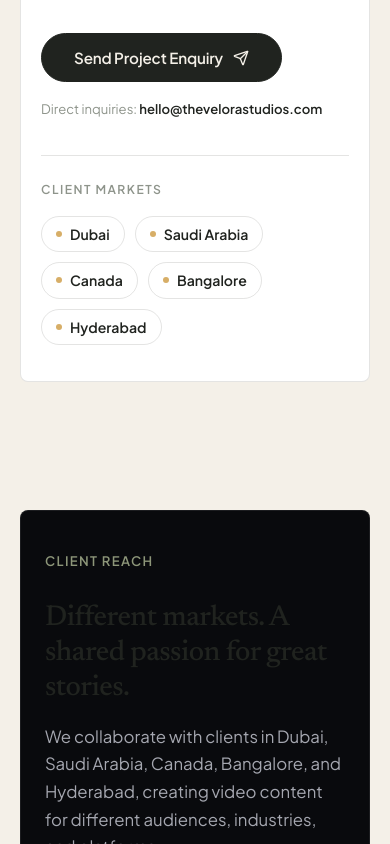
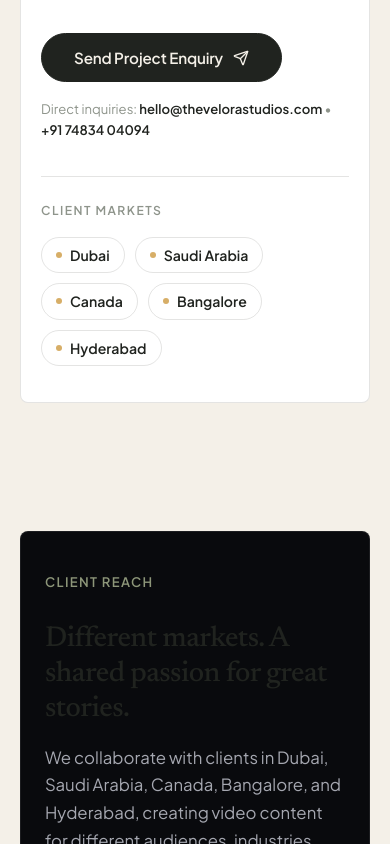
Before and after one commit to ckarthik96-png/thevelorastudios, a React (Vite) app: page /contact in a window 390 px wide. Shown: the part 1420-2264 px from the top of the page. Built offline with nearby package versions, Linux system fonts and the light colour scheme.

Commit message:
feat(contact): update official mobile and WhatsApp number to +91 74834 04094

```diff
--- a/src/components/ContactForm.jsx
+++ b/src/components/ContactForm.jsx
@@ -273,7 +273,7 @@ export default function ContactForm() {
                     <Send size={16} />
                   </button>
                   <span className="form-direct-hint font-mono">
-                    Direct inquiries: <a href={`mailto:${STUDIO_CONFIG.displayEmail}`}>{STUDIO_CONFIG.displayEmail}</a>
+                    Direct inquiries: <a href={`mailto:${STUDIO_CONFIG.displayEmail}`}>{STUDIO_CONFIG.displayEmail}</a> • <a href={STUDIO_CONFIG.phoneUrl}>{STUDIO_CONFIG.displayPhone}</a>
                   </span>
                 </div>
               </form>
--- a/src/components/Footer.jsx
+++ b/src/components/Footer.jsx
@@ -95,6 +95,11 @@ export default function Footer() {
                 </a>
               </li>
               <li>
+                <a href={STUDIO_CONFIG.phoneUrl} className="footer-direct-link">
+                  Call: {STUDIO_CONFIG.displayPhone}
+                </a>
+              </li>
+              <li>
                 <a href={STUDIO_CONFIG.whatsappUrl} target="_blank" rel="noopener noreferrer" className="footer-direct-link">
                   WhatsApp: {STUDIO_CONFIG.displayWhatsapp}
                 </a>
--- a/src/data/studioData.js
+++ b/src/data/studioData.js
@@ -19,10 +19,12 @@ export const STUDIO_CONFIG = {
   // Contact Information
   email: "hello@thevelorastudios.com",
   displayEmail: "hello@thevelorastudios.com",
-  phone: "+91 80 4123 4567",
-  whatsappNumber: "+91 98765 43210",
-  displayWhatsapp: "+91 98765 43210",
-  whatsappUrl: "https://wa.me/919876543210",
+  phone: "+91 74834 04094",
+  displayPhone: "+91 74834 04094",
+  phoneUrl: "tel:+917483404094",
+  whatsappNumber: "+91 74834 04094",
+  displayWhatsapp: "+91 74834 04094",
+  whatsappUrl: "https://wa.me/917483404094",
   bookingUrl: "https://cal.com/thevelorastudios",
   bookingLabel: "Schedule a Project Call",
 
```
Also changed, not shown: 2 other files (tests, documents, lock files or other folders).
